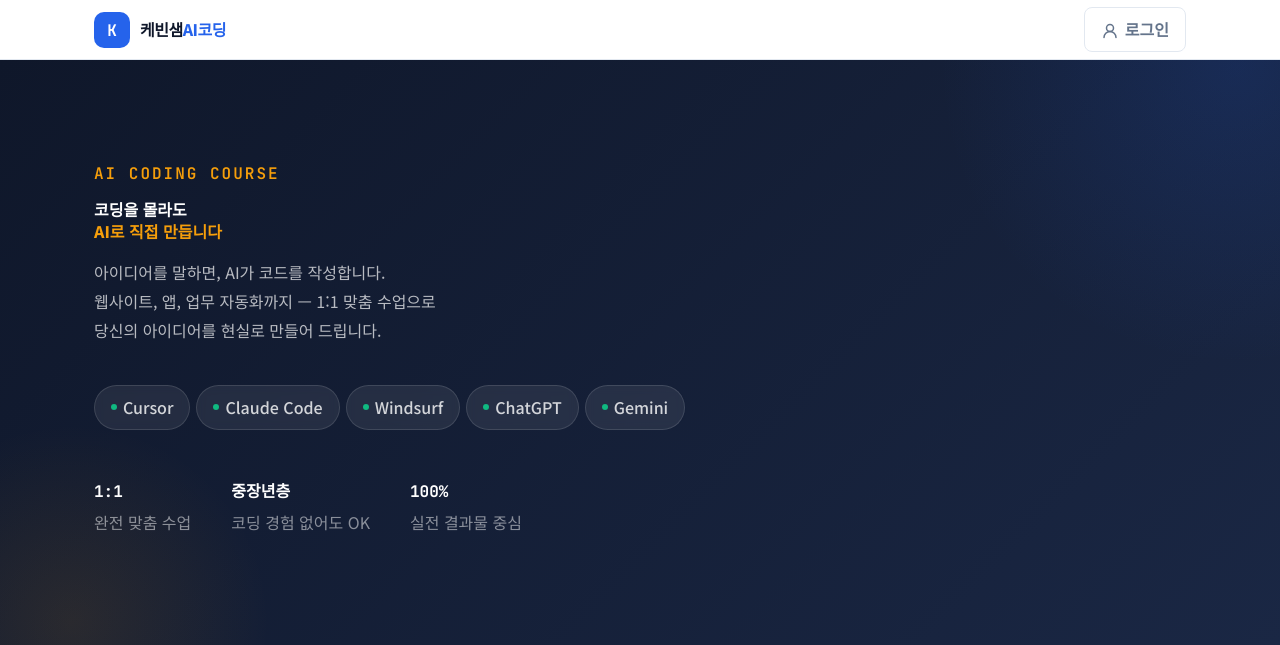
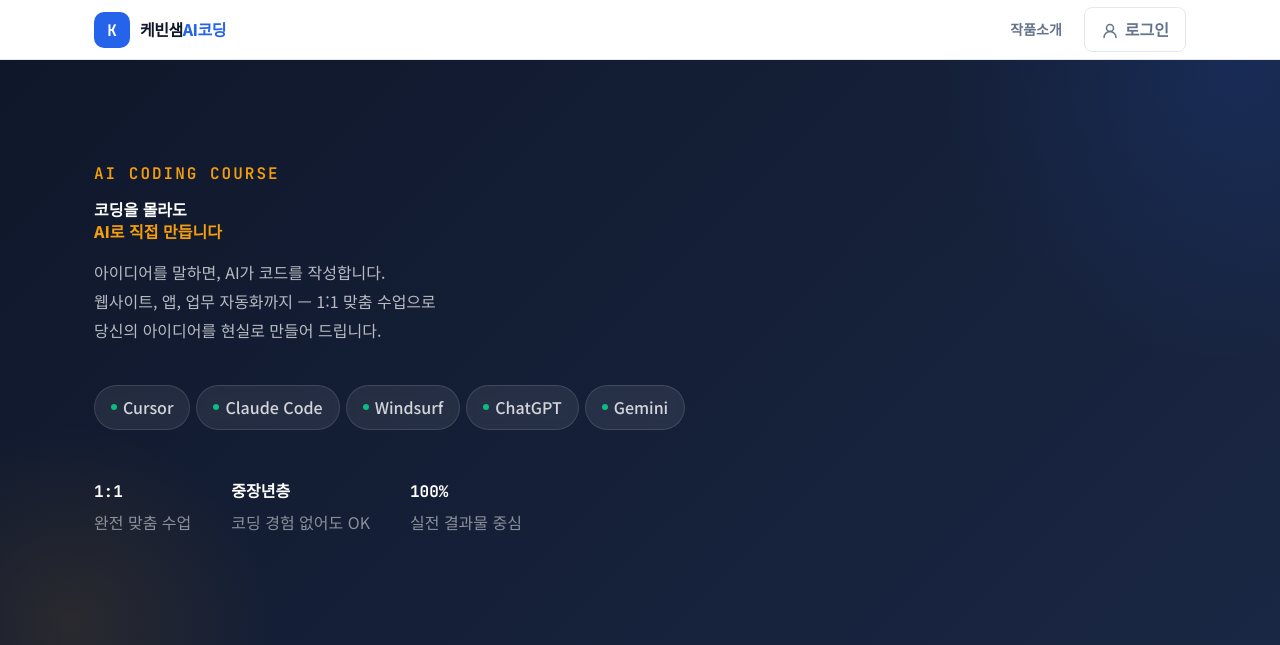
Before and after one commit to kevinsaem/booking, a FastAPI app: template templates/index.html in a window 1280 px wide. Shown: the top 645 px of the page. Run offline with FastAPI, Linux system fonts and the light colour scheme; the template is opened without the code that fills it, so the values that code supplies are empty; some libraries are stand-ins or nearby versions.

Commit message:
[수정] 헤더 로그인 링크 game.kevinsaem.com 연결 + 작품소개 메뉴 추가
Co-Authored-By: Claude Fable 5 <noreply@anthropic.com>

```diff
--- a/templates/index.html
+++ b/templates/index.html
@@ -881,6 +881,7 @@
 
   /* 헤더 */
   .header-logo-text { font-size: var(--fs-body-lg); }
+  .header-menu { padding: 6px 10px; font-size: var(--fs-base); }
   .header-login { padding: 6px 12px; font-size: var(--fs-base); }
 
   /* 푸터 */
@@ -1035,6 +1036,24 @@
   .header-logo-text span {
     color: var(--primary);
   }
+  .header-nav {
+    display: flex;
+    align-items: center;
+    gap: 8px;
+  }
+  .header-menu {
+    padding: 8px 14px;
+    border-radius: 8px;
+    font-size: 14px;
+    font-weight: 600;
+    color: var(--text-light);
+    text-decoration: none;
+    transition: var(--transition);
+  }
+  .header-menu:hover {
+    color: var(--primary);
+    background: var(--primary-light);
+  }
   .header-login {
     display: flex;
     align-items: center;
@@ -1156,13 +1175,16 @@
       </svg>
       <span class="header-logo-text">케빈샘<span>AI코딩</span></span>
     </a>
-    <a href="/booking/" class="header-login">
+    <nav class="header-nav">
+      <a href="https://game.kevinsaem.com/plaza.html" class="header-menu">작품소개</a>
+      <a href="https://game.kevinsaem.com/" class="header-login">
         <svg width="18" height="18" viewBox="0 0 18 18" fill="none">
           <circle cx="9" cy="7" r="3.5" stroke="currentColor" stroke-width="1.5" fill="none"/>
           <path d="M3 16.5c0-3.314 2.686-6 6-6s6 2.686 6 6" stroke="currentColor" stroke-width="1.5" stroke-linecap="round" fill="none"/>
         </svg>
         로그인
       </a>
+    </nav>
   </div>
 </header>
 
```
Lines whose indentation alone changed are shown as unchanged.
